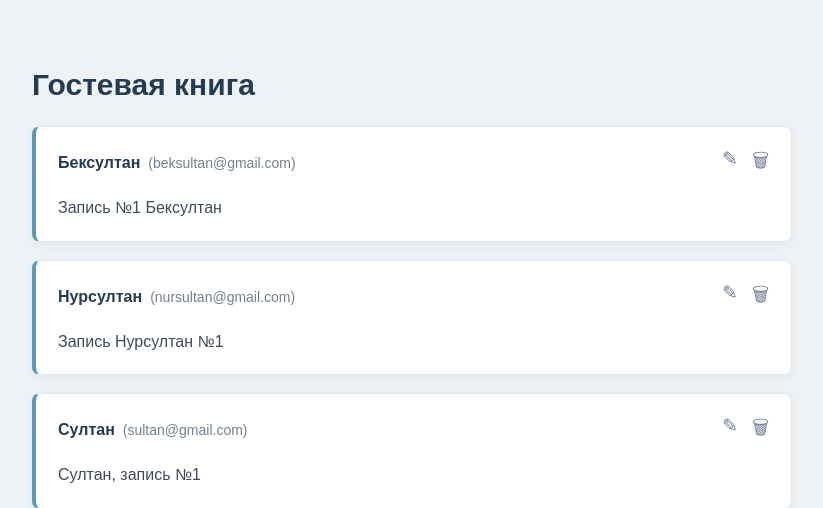
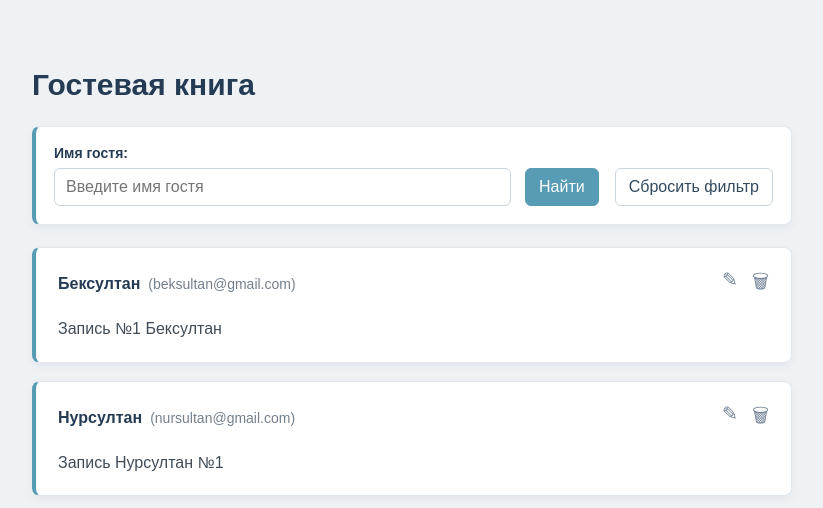
Before and after one commit to UralSultan/ex_work, a Django app: page / in a window 1280 px wide. Shown: the top 508 px of the page, without its empty margins (228-1051 px from the left). Run offline with Django 5.2, Linux system fonts and the light colour scheme; data comes from the database, SQL or seed files in the repository.

Commit message:
добавил поисковое поле на главной странице. Создал форму для поиска, обновил представление для отображения записей, так же для удобства добавил кнопку сброса. Поиск сделал по полному совпадению, и сделал чтоб не реагировало на регистр букв

```diff
--- /dev/null
+++ b/guest_book/forms.py
@@ -0,0 +1,12 @@
+from django import forms
+
+
+class GuestSearchForm(forms.Form):
+    name = forms.CharField(
+        label="Имя гостя",
+        required=False,
+        max_length=100,
+        widget=forms.TextInput(attrs={
+            "placeholder": "Введите имя гостя",
+        }),
+    )
--- a/guest_book/static/guest_book/css/style.css
+++ b/guest_book/static/guest_book/css/style.css
@@ -76,3 +76,108 @@ h1 {
         margin-left: 0;
     }
 }
+
+.reset-button {
+    display: inline-block;
+    margin-left: 8px;
+    padding: 8px 12px;
+    border: 1px solid #cbd5df;
+    border-radius: 6px;
+    color: #34495e;
+    background: #fff;
+    text-decoration: none;
+}
+
+.reset-button:hover {
+    background: #f1f5f8;
+}
+
+.search-form {
+    display: flex;
+    align-items: end;
+    justify-content: space-between;
+    flex-wrap: wrap;
+    gap: 14px;
+    margin-bottom: 22px;
+    padding: 18px;
+    border: 1px solid #e1e8ed;
+    border-left: 4px solid #579bb5;
+    border-radius: 8px;
+    background: #fff;
+    box-shadow: 0 3px 10px rgb(38 59 83 / 6%);
+}
+
+.search-form__field {
+    display: flex;
+    flex: 1;
+    flex-direction: column;
+    gap: 7px;
+    min-width: 200px;
+}
+
+.search-form__field label {
+    color: #243b53;
+    font-size: 14px;
+    font-weight: bold;
+}
+
+.search-form__field input {
+    box-sizing: border-box;
+    width: 100%;
+    padding: 9px 11px;
+    border: 1px solid #cbd5df;
+    border-radius: 6px;
+    color: #263238;
+    font: inherit;
+}
+
+.search-form__field input:focus {
+    border-color: #579bb5;
+    outline: 2px solid rgb(87 155 181 / 18%);
+}
+
+.search-form__actions {
+    display: flex;
+    flex-wrap: wrap;
+    gap: 8px;
+}
+
+.search-button,
+.reset-button {
+    display: inline-block;
+    padding: 9px 13px;
+    border: 1px solid #579bb5;
+    border-radius: 6px;
+    font: inherit;
+    text-decoration: none;
+    cursor: pointer;
+}
+
+.search-button {
+    color: #fff;
+    background: #579bb5;
+}
+
+.search-button:hover {
+    background: #44849e;
+}
+
+.reset-button {
+    color: #34495e;
+    border-color: #cbd5df;
+    background: #fff;
+}
+
+.reset-button:hover {
+    background: #f1f5f8;
+}
+
+@media (max-width: 480px) {
+    .search-form {
+        align-items: stretch;
+    }
+
+    .search-form__actions {
+        width: 100%;
+    }
+}
--- a/guest_book/templates/guest_book/guest_list.html
+++ b/guest_book/templates/guest_book/guest_list.html
@@ -4,6 +4,17 @@
 
 {% block content %}
     <h1>Гостевая книга</h1>
+
+        <form class="search-form" method="get" action="{% url 'guest_list' %}">
+            <div class="search-form__field">
+                {{ search_form.name.label_tag }}
+                {{ search_form.name }}
+            </div>
+            <div class="search-form__actions">
+                <button class="search-button" type="submit">Найти</button>
+                <a href="{% url 'guest_list' %}" class="reset-button">Сбросить фильтр</a>
+            </div>
+        </form>
 
     {% for guest in guests %}
         <article class="guest-card">
--- a/guest_book/views.py
+++ b/guest_book/views.py
@@ -1,6 +1,20 @@
 from django.shortcuts import render
 from .models import Guestbook
+from .forms import GuestSearchForm
 
 def guest_list(request):
+    search_form = GuestSearchForm(request.GET or None)
     guests = Guestbook.objects.filter(status="active").order_by("-created_at")
-    return render(request, "guest_book/guest_list.html", {"guests": guests})
+    if search_form.is_valid():
+        name = search_form.cleaned_data["name"]
+        if name:
+            normalized_name = name.casefold()
+            guests = [
+                guest for guest in guests
+                if guest.author_name.casefold() == normalized_name
+            ]
+
+    return render(request, "guest_book/guest_list.html", {
+        "guests": guests,
+        "search_form": search_form,
+    })
```
